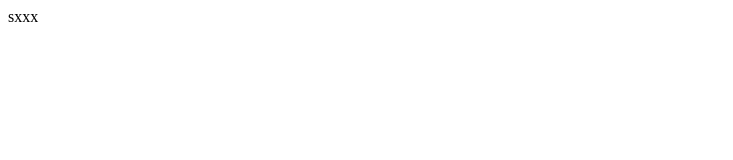
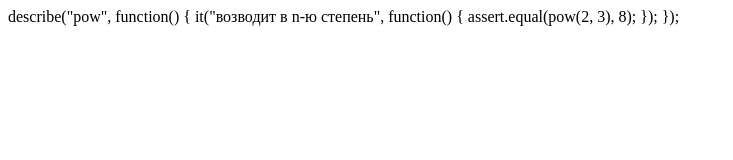
Before and after one commit to Ruik-An/my, a plain HTML site: page index.html in a window 1280 px wide. Shown: the whole page, without its empty margins (0-733 px from the left). Drawn offline with nearby package versions, Linux system fonts and the light colour scheme.

Commit message:
Update index.html

```diff
--- a/index.html
+++ b/index.html
@@ -6,9 +6,11 @@
     <title>Document</title>
 </head>
 <body>
-    <script src="http://code.jquery.com/jquery-2.0.3.min.js"></script>
- sxxx
-<script src="main.js"></script>
+    describe("pow", function() {
+        it("возводит в n‐ю степень", function() {
+          assert.equal(pow(2, 3), 8);
+        });
+      });
 
 </body>
 </html>
```
